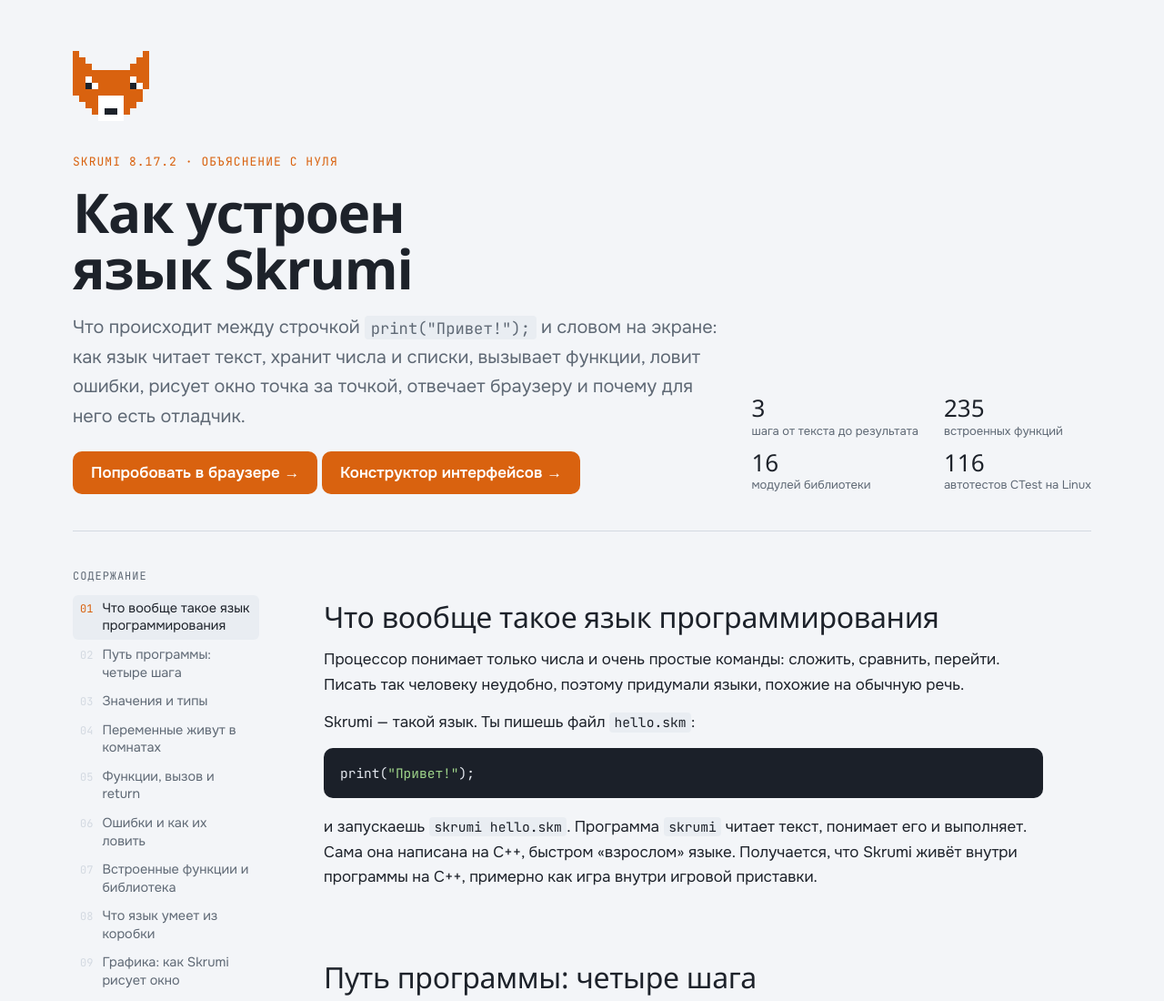
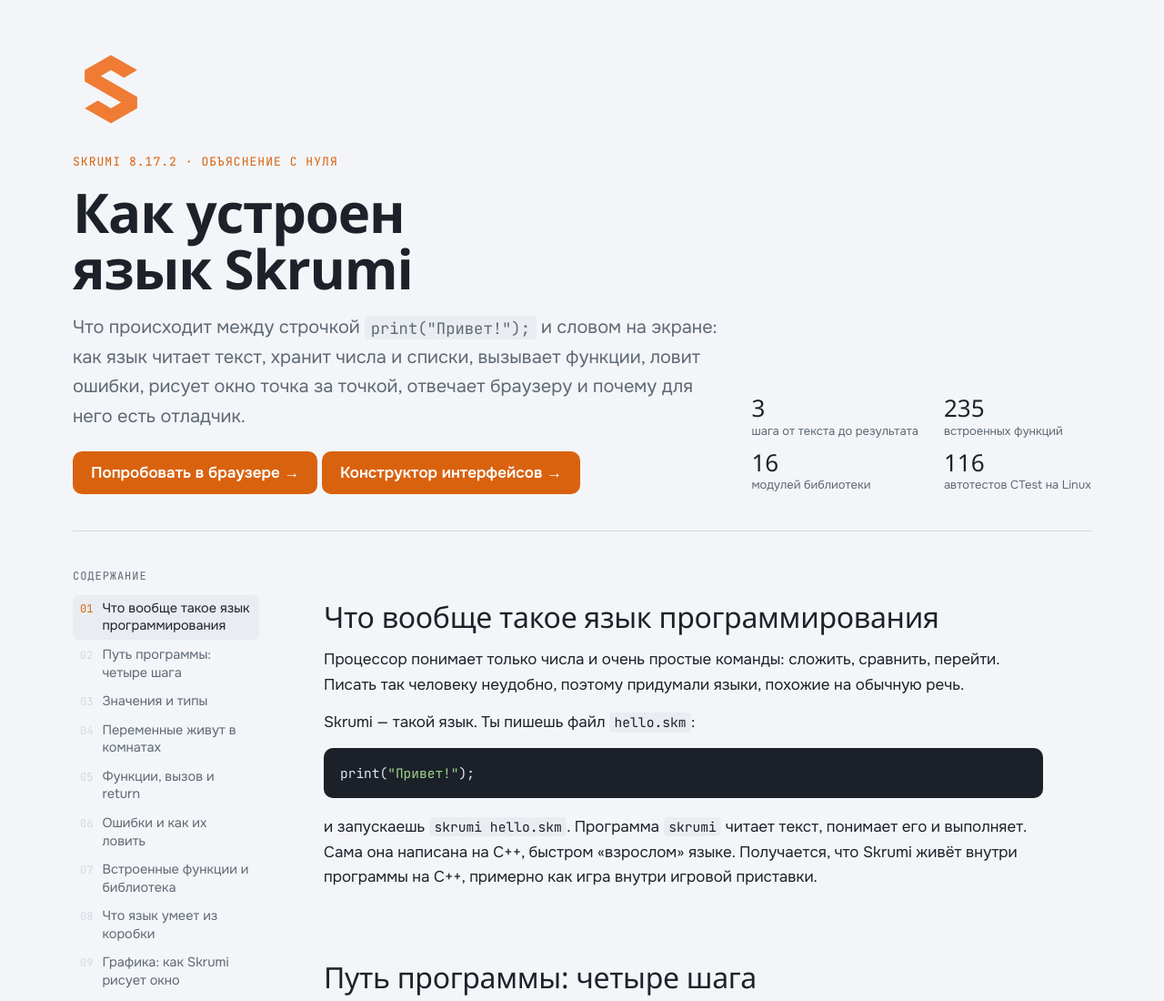
Before and after one commit to SkrinVex/FoxLang, a plain HTML site: page site/index.html in a window 1280 px wide. Shown: the top 1100 px of the page at 91% size. Drawn offline with Linux system fonts and the light colour scheme; no server answers; a web font is replaced by a local one.

Commit message:
Use Skrumi mark across website and load new playground examples as skm

```diff
--- a/site/builder/builder.css
+++ b/site/builder/builder.css
@@ -81,6 +81,7 @@
   padding: 18px 30px;
   border-bottom: 1px solid var(--line);
 }
+.brand img { width: 28px; height: 28px; vertical-align: middle; }
 .brand {
   font-size: 25px;
   font-weight: 850;
--- a/site/index.html
+++ b/site/index.html
@@ -8,6 +8,7 @@
 <meta property="og:description" content="Объяснение с нуля: лексер, парсер, интерпретатор, графика точка за точкой, веб-сервер и инструменты языка Skrumi.">
 <meta name="color-scheme" content="light dark">
 <title>Как устроен Skrumi</title>
+<link rel="icon" href="assets/skrumi-mark.svg" type="image/svg+xml">
 <link rel="preconnect" href="https://fonts.googleapis.com">
 <link rel="preconnect" href="https://fonts.gstatic.com" crossorigin>
 <link rel="stylesheet" href="https://fonts.googleapis.com/css2?family=Unbounded:wght@500;700&family=Onest:wght@400;500;600&family=JetBrains+Mono:wght@400;600&display=swap">
@@ -141,7 +142,7 @@
 @media (max-width: 700px) {
   .hero { grid-template-columns: minmax(0, 1fr); padding-block: 36px 28px; }
 }
-.pixel-fox { image-rendering: pixelated; width: 84px; height: 84px; margin-bottom: 18px; }
+.language-mark { width: 84px; height: 84px; margin-bottom: 18px; }
 
 /* Table of contents */
 .toc {
@@ -429,7 +430,7 @@
 <body>
 <header class="hero">
   <div>
-    <canvas class="pixel-fox" id="fox" width="12" height="12" aria-hidden="true"></canvas>
+    <img class="language-mark" src="assets/skrumi-mark.svg" width="84" height="84" alt="Логотип Skrumi">
     <p class="eyebrow">Skrumi 8.17.2 · объяснение с нуля</p>
     <h1>Как устроен язык Skrumi</h1>
     <p class="lede">Что происходит между строчкой <code>print("Привет!");</code> и словом на экране: как язык читает текст, хранит числа и списки, вызывает функции, ловит ошибки, рисует окно точка за точкой, отвечает браузеру и почему для него есть отладчик.</p>
@@ -1014,32 +1015,6 @@
 </script>
 <script>
 (function () {
-  // A fox face drawn cell by cell, like Skrumi's own 5x7 pixel font.
-  var art = [
-    "o..........o",
-    "oo........oo",
-    "ooo......ooo",
-    "oooooooooooo",
-    "oowoooooowoo",
-    "oobwooooobwo",
-    "ooooooooooo.",
-    ".ooowwwwooo.",
-    "..oowwwwoo..",
-    "...owbbwo...",
-    "....wwww....",
-    "............"
-  ];
-  var canvas = document.getElementById("fox");
-  var ctx = canvas.getContext("2d");
-  var fox = getComputedStyle(document.documentElement).getPropertyValue("--fox").trim() || "#d9620f";
-  var colors = { o: fox, w: "#ffffff", b: "#1d222a" };
-  art.forEach(function (row, y) {
-    for (var x = 0; x < row.length; x++) {
-      var c = colors[row[x]];
-      if (c) { ctx.fillStyle = c; ctx.fillRect(x, y, 1, 1); }
-    }
-  });
-
   // Table of contents from the section headings.
   var toc = document.getElementById("toc");
   var sections = Array.prototype.slice.call(document.querySelectorAll("article section"));
```
Also changed, not shown: site/builder/index.html (+2 -1 lines), site/playground/index.html (+6 -4 lines), tests/web/test_editor.js (+9 -1 lines), site/assets/skrumi-mark.svg (added), 1 other file.
